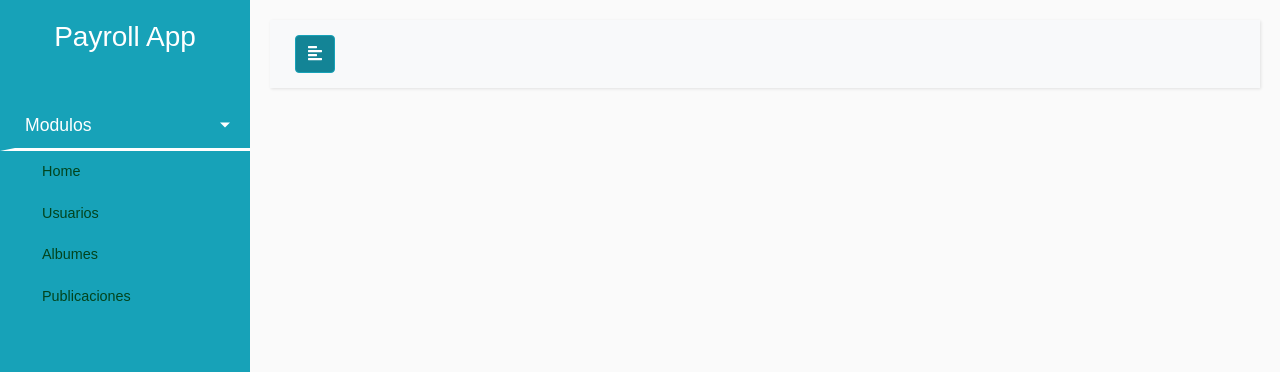
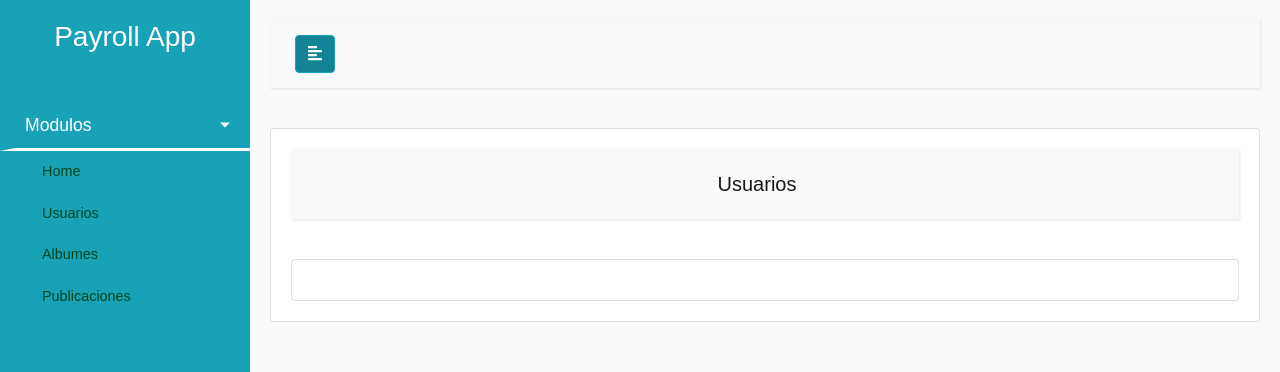
Before and after one commit to juanAlcala0204/testFrontEndDigital, a React (Create React App) app: page /Users in a window 1280 px wide. Shown: the top 372 px of the page. Built offline with nearby package versions, Linux system fonts and the light colour scheme.

Commit message:
refactory/Module User - Create Basic Structure

```diff
--- /dev/null
+++ b/src/assets/css/Users/users.css
@@ -0,0 +1,3 @@
+.navbarUser {
+    text-align: center;
+}
--- /dev/null
+++ b/src/components/BasicCard.jsx
@@ -0,0 +1,15 @@
+import React from 'react'
+
+export default function BasicCard({ children }) {
+    return (
+        <div className='card'>
+            <div className='card-body'>
+                <div className='row'>
+                    <div className='col'>
+                        {children}
+                    </div>
+                </div>
+            </div>
+        </div>
+    )
+}
--- a/src/components/CardImage.jsx
+++ b/src/components/CardImage.jsx
@@ -4,16 +4,37 @@ import React from 'react';
 /**
  * Build Global Component Navbar
  */
-const CardImage = ({urlImage, styles}) => {
+const CardImage = ({ type = "Basic", urlImage, styles }) => {
 
     return (
         <div>
-            <div className="card" style={{...styles}}>
-                <img src="" className="card-img-top" alt="..." />
-                <div className="card-body">
-                    <p className="card-text">Some quick example text to build on the card title and make up the bulk of the card's content.</p>
-                </div>
-            </div>
+            {(() => {
+                switch (type) {
+                    case "Basic":
+                        return (
+                            <div>
+                                <div className="card" style={{ ...styles }}>
+                                    <img src="" className="card-img-top" alt="..." />
+                                    <div className="card-body">
+                                        <p className="card-text">Some quick example text to build on the card title and make up the bulk of the card's content.</p>
+                                    </div>
+                                </div>
+                            </div>
+                        );
+
+                    case "Navbar":
+                        return (
+                            <div className="card text-center" style={{ ...styles }}>
+                                <img src="..." className="card-img-top" alt="..." />
+                                <div className="card-body">
+                                    <p className="card-text">Some quick example text to build on the card title and make up the bulk of the card's content.</p>
+                                </div>
+                                <div className="card-footer ">2 Days Ago</div>
+                            </div>
+                        );
+                    default: return (<div><h1>Image Component Dont find the case selected.</h1></div>);
+                }
+            })()}
         </div>
     );
 
--- a/src/modules/home/Home.jsx
+++ b/src/modules/home/Home.jsx
@@ -1,14 +1,14 @@
 import React from 'react'
 
 import CardImage from '../../components/CardImage'
+import BasicCard from '../../components/BasicCard'
 
 import '../../assets/css/Home/home.css'
 
 export default function Home() {
 
     return (
-        <div className='card'>
-            <div className='card-body'>
+        <BasicCard>
             <div className='row'>
                 <div className='col-md-12 cardImageHome'>
                     <CardImage />
@@ -22,7 +22,7 @@ export default function Home() {
                     <CardImage />
                 </div>
             </div>
-            </div>
-        </div>
+        </BasicCard>
+
     )
 }
--- a/src/modules/user/Users.jsx
+++ b/src/modules/user/Users.jsx
@@ -1,9 +1,32 @@
 import React from 'react'
+
+import BasicCard from '../../components/BasicCard'
+
+import '../../assets/css/Users/users.css'
 
 export default function Users() {
     return (
         <div>
+            <BasicCard>
+                <div className='row'>
+                    <div className='col'>
+                        <nav class="navbar navbar-light bg-light navbarUser">
+                            <div className='col'></div>
+                            <div className='col'>
+                                <a class="navbar-brand" href="#">Usuarios</a>
+                            </div>
+                            <div className='col'></div>
+                        </nav>
+                    </div>
+                </div>
+                <div className='row'>
+                    <div className='col'>
+                        <BasicCard>
 
+                        </BasicCard>
+                    </div>
+                </div>
+            </BasicCard>
         </div>
     )
 }
```
Lines whose indentation alone changed are shown as unchanged.
